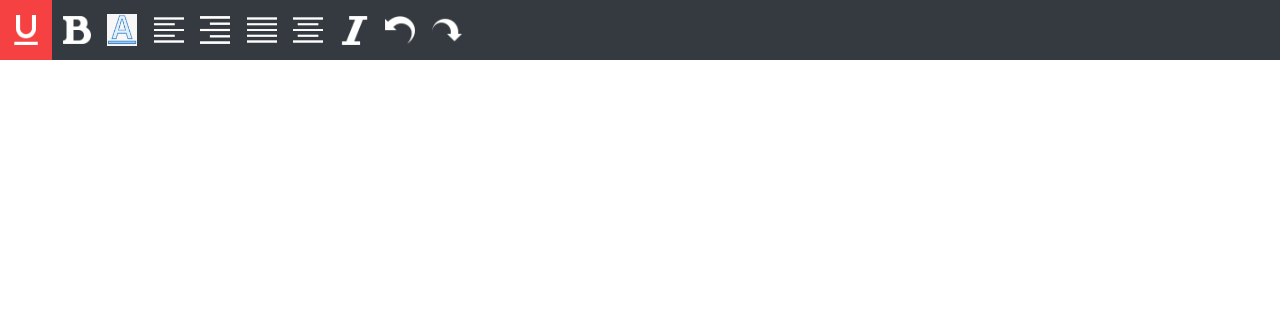
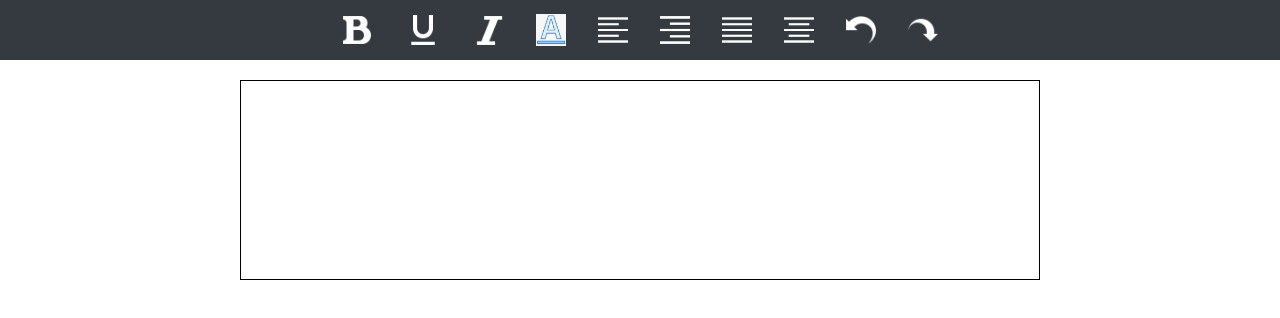
Before and after one commit to shanudil123/assignment1_Ct_2019_019, a plain HTML site: page index.html in a window 1280 px wide. Drawn offline with nearby package versions, Linux system fonts and the light colour scheme.

Commit message:
development branch with main

```diff
--- a/index.html
+++ b/index.html
@@ -14,11 +14,16 @@
 
 <body>
     <div class="toolbar bg-dark">
+
+        <button class="bold" onclick="bold()">
+            <img src="Resources/bold-xxl.png" width="28">
+        </button>
         <button class="underline" onclick="underline()">
             <img src="Resources/format_underline_white_192x192.png" width="40">
         </button>
-        <button class="bold" onclick="bold()">
-            <img src="Resources/bold-xxl.png" width="28">
+
+        <button class="italic" onclick="italic()">
+            <img src="Resources/italic-xxl.png" width="29">
         </button>
         <button class="font-color" onclick="fontcolor()">
             <img src="Resources/font-color.png" width="30">
@@ -35,9 +40,7 @@
         <button class="center" onclick="center()">
             <img src="Resources/center.png" width="30">
         </button>
-        <button class="italic" onclick="italic()">
-            <img src="Resources/italic-xxl.png" width="29">
-        </button>
+
         <button class="undo" onclick="undo()">
             <img src="Resources/undo-4-32.png" width="30">
         </button>
@@ -45,6 +48,10 @@
             <img src="Resources/action-redo-32.png" width="30">
         </button>
     </div>
+
+
+
+    <div id ="editor" contenteditable="true"></div>
 
     <!-- js file -->
     <script src="main.js"></script>
--- a/main.js
+++ b/main.js
@@ -82,15 +82,8 @@ function italic(){
 
 function underline(){
     document.execCommand('underline',true,null)
-
-function bold(){
-
-    console.log("bold")
-
-    document.execCommand('bold',true,null)
-
 }
 
 
-
-}
+    function bold(){
+        document.execCommand('bold',true,null)}
--- a/style.css
+++ b/style.css
@@ -7,15 +7,10 @@ button{
 
 
 }
-
 button:hover{
     background: #f54141;
 
-*
-{
-margin: 0;
-padding: 0;
-box-sizing: border-box;
+
 
 }
 
@@ -29,13 +24,22 @@ box-sizing: border-box;
 
 
 
-body{
-
-    background-color: rgb(241, 243, 239);
 
 
 
+.toolbar{
+    display: flex;
+    justify-content: center;
+    align-items: center;
+    gap:20px;
+
+}
 
 
-
+#editor{
+    max-width: 800px;
+    height:200px;
+    border:1px solid black;
+    margin: 20px auto;
+    padding: 20px;
 }
```
